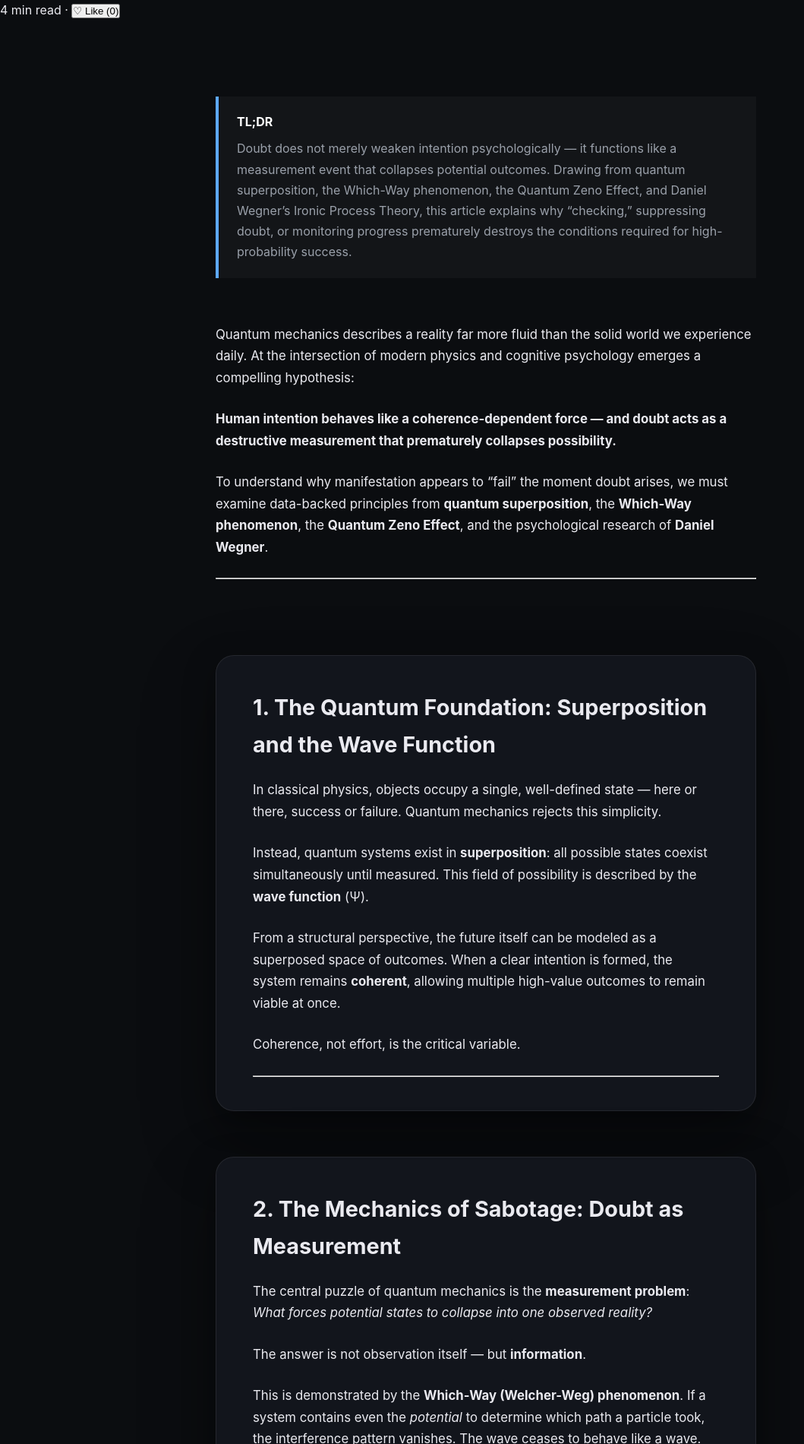
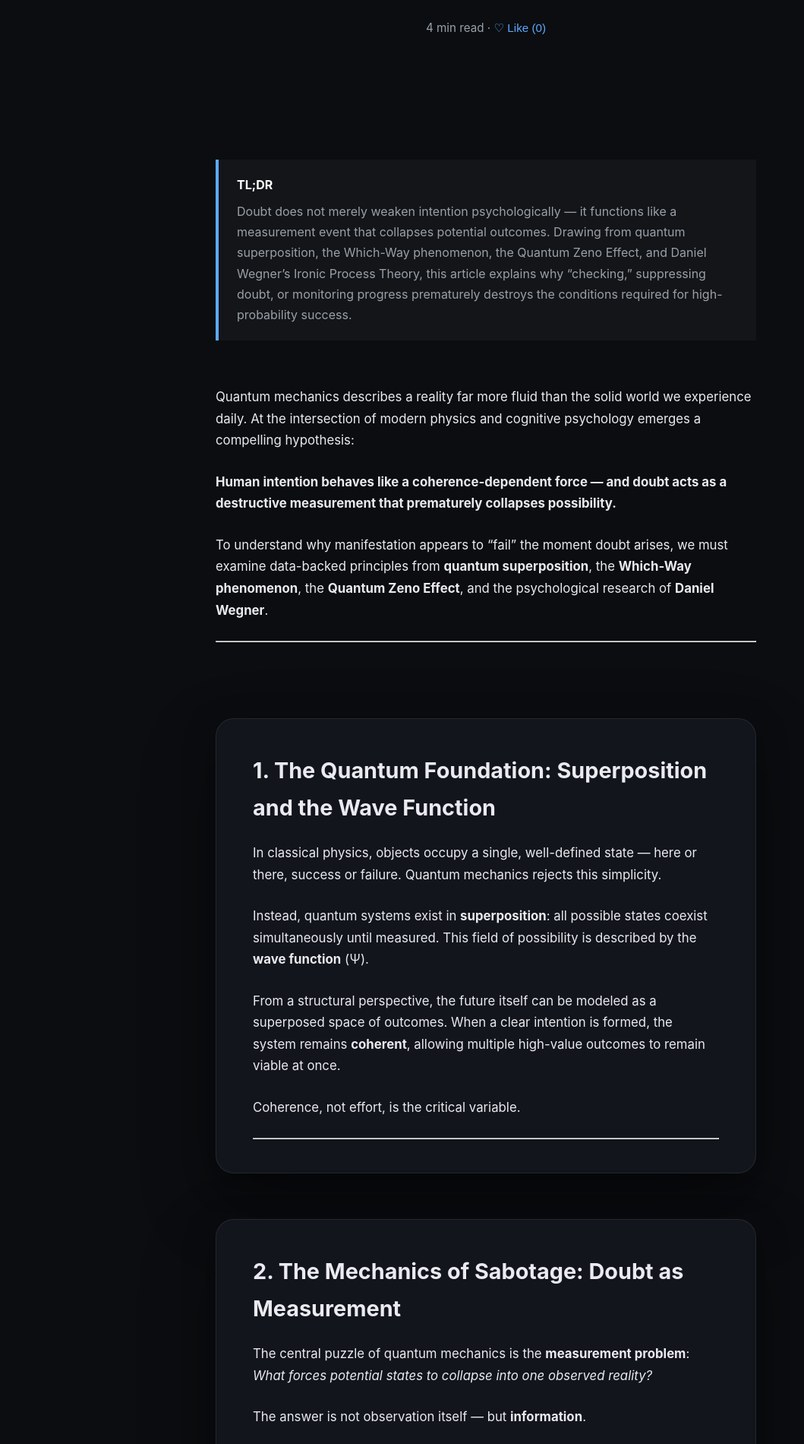
Before and after one commit to 996938039a-droid/996938039a-droid.github.io, a Jekyll site: the page built from _posts/2026-01-30-the-physics-of-intent.md, in a window 1280 px wide. Shown: the part 900-2800 px from the top of the page at 76% size, without its empty margins (0-1059 px from the left). Built offline with Jekyll 4.4.1, drawn with Linux system fonts in a browser that asks for light colours.

Commit message:
Update style.css

```diff
--- a/assets/style.css
+++ b/assets/style.css
@@ -494,3 +494,27 @@ img {
     display: none;
   }
 }
+
+
+/* ===============================
+   ARTICLE META + LIKES
+================================ */
+
+.article-meta {
+  text-align: center;
+  margin: 24px 0 60px;
+  color: var(--muted);
+  font-size: 0.95rem;
+}
+
+.like-btn {
+  background: none;
+  border: none;
+  color: var(--accent);
+  cursor: pointer;
+  font-size: 0.95rem;
+}
+
+.like-btn.liked {
+  color: #ff6b81;
+}
```
